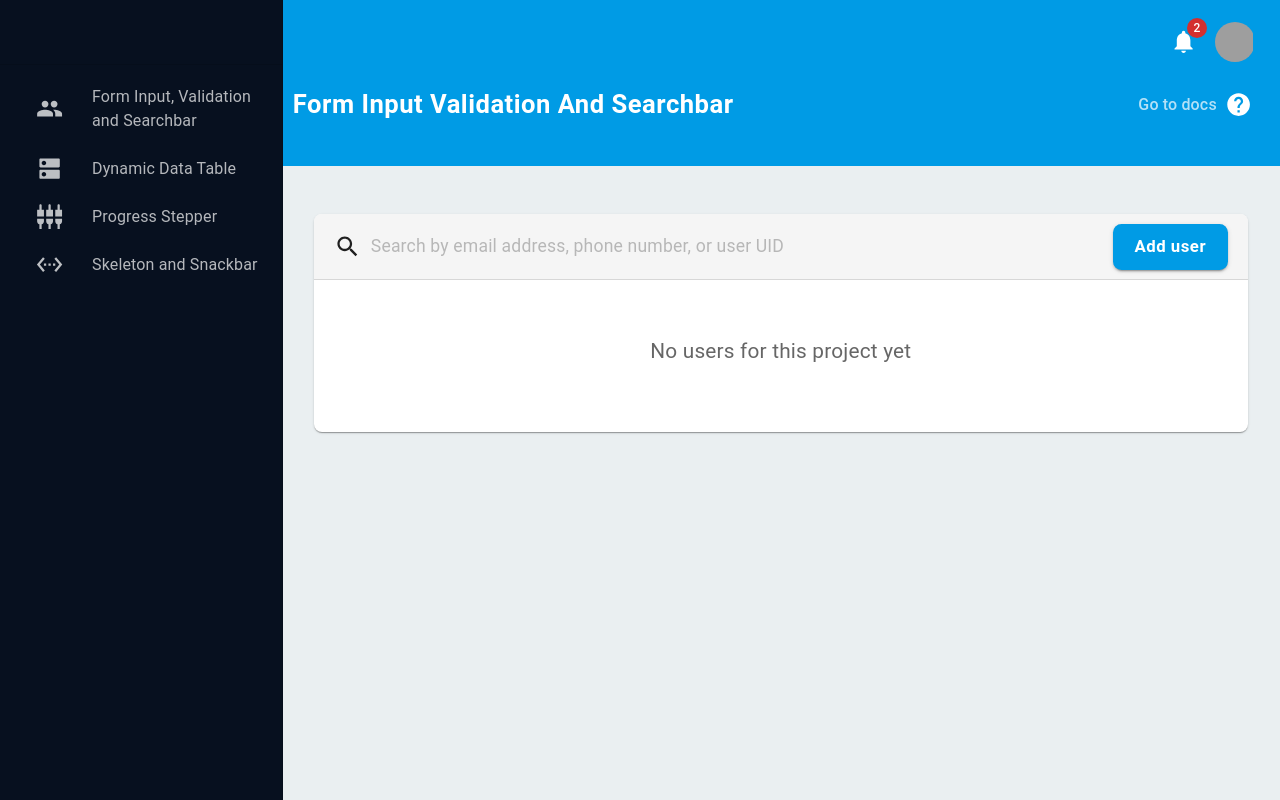
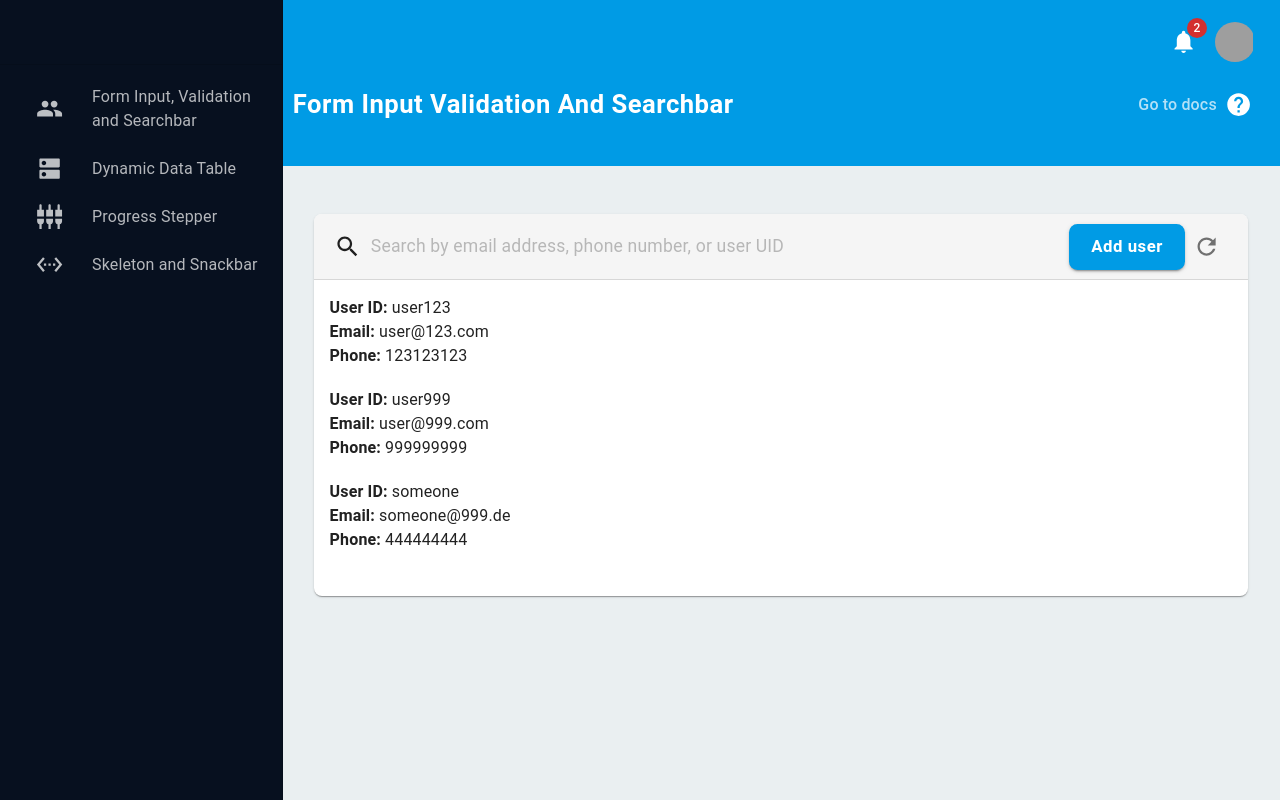
Before and after one commit to gunnar-miklis/intro-to-material-ui-react, a React (Vite) app: page /intro-to-material-ui-react/form-input-validation-and-searchbar in a window 1280 px wide. Built offline with nearby package versions, Linux system fonts and the light colour scheme; grey boxes are pictures that could not be loaded.

Commit message:
add default sample user data

```diff
--- a/src/pages/FormInputValidationSearchbar/FormInputValidationSearchbar.jsx
+++ b/src/pages/FormInputValidationSearchbar/FormInputValidationSearchbar.jsx
@@ -1,4 +1,4 @@
-import { Box, Typography } from '@mui/material';
+import { Box, IconButton, Typography } from '@mui/material';
 import BasicCard from '../../components/common/BasicCard/BasicCard';
 import SearchBar from '../../components/common/SearchBar/SearchBar';
 import CommonButton from '../../components/common/CommonButton/CommonButton';
@@ -6,11 +6,28 @@ import GridWrapper from '../../components/common/GridWrapper/GridWrapper';
 import { cardContentStyles, cardHeaderStyles } from './styles';
 import { useState } from 'react';
 import NewUserModal from '../../components/Modals/NewUserModal/NewUserModal';
+import RefreshIcon from '@mui/icons-material/Refresh';
 
 
 export default function FormInputValidationSearchbarPage() {
 	const [ open, setOpen ] = useState( false );
-	const [ users, setUsers ] = useState( [] );
+	const [ users, setUsers ] = useState( [
+		{
+			userId: 'user123',
+			email: 'user@123.com',
+			phone: 123123123,
+		},
+		{
+			userId: 'user999',
+			email: 'user@999.com',
+			phone: 999999999,
+		},
+		{
+			userId: 'someone',
+			email: 'someone@999.de',
+			phone: 444444444,
+		},
+	] );
 	const [ searchResults, setSearchResults ] = useState( users );
 
 	function getCardHeader() {
@@ -44,6 +61,9 @@ export default function FormInputValidationSearchbarPage() {
 						size='large'
 						sx={cardHeaderStyles.addUserButton}
 					>Add user</CommonButton>
+					<IconButton>
+						<RefreshIcon onClick={()=>setUsers( [] )}/>
+					</IconButton>
 				</Box>
 			</Box>
 		);
@@ -62,9 +82,9 @@ export default function FormInputValidationSearchbarPage() {
 				{ users.length ?
 					users.map( ( user, key ) => (
 						<Box key={key} sx={{ marginBottom: '20px' }}>
-							<Typography>User ID: {user.userId}</Typography>
-							<Typography>Email: {user.email}</Typography>
-							<Typography>Phone: {user.phone}</Typography>
+							<Typography><Box component='span' sx={{ fontWeight: 'bold' }}>User ID:</Box> {user.userId}</Typography>
+							<Typography><Box component='span' sx={{ fontWeight: 'bold' }}>Email:</Box> {user.email}</Typography>
+							<Typography><Box component='span' sx={{ fontWeight: 'bold' }}>Phone:</Box> {user.phone}</Typography>
 						</Box>
 					) ) :
 					<Typography
```
